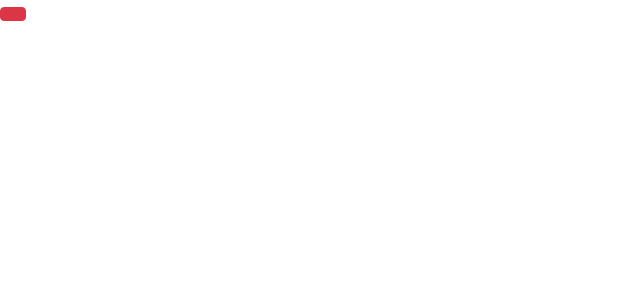
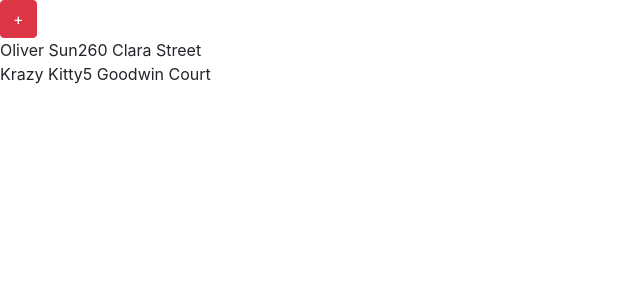
Before and after one commit to Olisun/My-Rolodex, a React (Create React App) app in the folder client/: page / in a window 1280 px wide. Shown: the top 300 px of the page, without its empty margins (0-640 px from the left). Built offline with nearby package versions, Linux system fonts and the light colour scheme.

Commit message:
created new components for contact info and contact list. refactored modal ad new contact form. added code to app js to display contacts on the DOM

```diff
--- a/client/package.json
+++ b/client/package.json
@@ -11,7 +11,10 @@
     "react": "^16.12.0",
     "react-dom": "^16.12.0",
     "react-scripts": "3.3.0",
-    "reactstrap": "^8.2.0"
+    "react-uuid": "^1.0.2",
+    "reactstrap": "^8.2.0",
+    "uuid": "^3.3.3",
+    "wowjs": "^1.1.3"
   },
   "scripts": {
     "start": "react-scripts start",
--- a/client/src/App.js
+++ b/client/src/App.js
@@ -1,11 +1,13 @@
 import React, { Component } from 'react';
 import ModalExample from "./components/Modal"
+import ContactList from './components/ContactList'
 
 class App extends Component {
   render() {
     return (
       <div>
         <ModalExample />
+        <ContactList />
       </div>
     )
   }
--- /dev/null
+++ b/client/src/components/ContactInfo.js
@@ -0,0 +1,25 @@
+import React, { Component } from 'react'
+
+class ContactInfo extends Component {
+  constructor(props) {
+    super(props)
+    const { name, address } = this.props;
+    this.state = {
+      isEditing: false,
+      name: name,
+      address: address
+    }
+  }
+
+  render() {
+    const { name, address } = this.props;
+    return (
+      <div>
+        {name}
+        {address}
+      </div>
+    )
+  }
+}
+
+export default ContactInfo;
--- /dev/null
+++ b/client/src/components/ContactList.js
@@ -0,0 +1,47 @@
+import React, { Component } from 'react'
+import uuid from "uuid/v4";
+import ContactInfo from './ContactInfo'
+
+class ContactList extends Component {
+  constructor(props) {
+    super(props)
+    this.state = {
+      contacts: [
+        {
+          name: "Oliver Sun",
+          address: "260 Clara Street",
+          key: uuid(),
+          id: uuid()
+        },
+        {
+          name: "Krazy Kitty",
+          address: "5 Goodwin Court",
+          key: uuid(),
+          id: uuid()
+        }
+      ]
+    }
+  }
+
+
+  render() {
+    const { contacts, contact } = this.state;
+    const Contacts = contacts.map(contact => {
+      return (
+        <ContactInfo
+          name={contact.name}
+          address={contact.address}
+          id={contact.id}
+          key={contact.key}
+        />
+      )
+    })
+    return (
+      <div>
+        {Contacts}
+      </div>
+    )
+  }
+}
+
+export default ContactList;
--- a/client/src/components/Modal.js
+++ b/client/src/components/Modal.js
@@ -1,27 +1,22 @@
 import React, { useState } from 'react';
 import { Button, Modal, ModalHeader, ModalBody, ModalFooter } from 'reactstrap';
-import Example from './NewContactForm'
+import NewContactForm from './NewContactForm'
 
 const ModalExample = (props) => {
-  const {
-    buttonLabel,
-    className
-  } = props;
-
+  const { buttonLabel, className } = props;
   const [modal, setModal] = useState(false);
-
   const toggle = () => setModal(!modal);
 
   return (
     <div>
-      <Button color="danger" onClick={toggle}>{buttonLabel}</Button>
+      <Button color="danger" onClick={toggle}>{"+"}</Button>
       <Modal isOpen={modal} toggle={toggle} className={className}>
-        <ModalHeader toggle={toggle}>Modal title</ModalHeader>
+        <ModalHeader toggle={toggle}>New Contact</ModalHeader>
         <ModalBody>
-          <Example />
+          <NewContactForm />
         </ModalBody>
         <ModalFooter>
-          <Button color="primary" onClick={toggle}>Do Something</Button>{' '}
+          <Button color="primary" onClick={toggle}>Submit</Button>{" "}
           <Button color="secondary" onClick={toggle}>Cancel</Button>
         </ModalFooter>
       </Modal>
--- a/client/src/components/NewContactForm.js
+++ b/client/src/components/NewContactForm.js
@@ -1,47 +1,23 @@
 import React, { Component } from 'react'
 import { Form, FormGroup, Label, Input, FormFeedback, FormText } from 'reactstrap';
 
-const Example = (props) => {
+const NewContactForm = (props) => {
   return (
     <Form>
       <FormGroup>
-        <Label for="exampleEmail">Input without validation</Label>
+        <Label for="exampleEmail">Contact Name:</Label>
         <Input />
-        <FormFeedback>You will not be able to see this</FormFeedback>
-        <FormText>Example help text that remains unchanged.</FormText>
+        <FormFeedback></FormFeedback>
+        <FormText></FormText>
       </FormGroup>
       <FormGroup>
-        <Label for="exampleEmail">Valid input</Label>
-        <Input valid />
-        <FormFeedback valid>Sweet! that name is available</FormFeedback>
-        <FormText>Example help text that remains unchanged.</FormText>
-      </FormGroup>
-      <FormGroup>
-        <Label for="examplePassword">Invalid input</Label>
-        <Input invalid />
-        <FormFeedback>Oh noes! that name is already taken</FormFeedback>
-        <FormText>Example help text that remains unchanged.</FormText>
-      </FormGroup>
-      <FormGroup>
-        <Label for="exampleEmail">Input without validation</Label>
+        <Label for="exampleEmail">Contact Address:</Label>
         <Input />
-        <FormFeedback tooltip>You will not be able to see this</FormFeedback>
-        <FormText>Example help text that remains unchanged.</FormText>
-      </FormGroup>
-      <FormGroup>
-        <Label for="exampleEmail">Valid input</Label>
-        <Input valid />
-        <FormFeedback valid tooltip>Sweet! that name is available</FormFeedback>
-        <FormText>Example help text that remains unchanged.</FormText>
-      </FormGroup>
-      <FormGroup>
-        <Label for="examplePassword">Invalid input</Label>
-        <Input invalid />
-        <FormFeedback tooltip>Oh noes! that name is already taken</FormFeedback>
-        <FormText>Example help text that remains unchanged.</FormText>
+        <FormFeedback></FormFeedback>
+        <FormText></FormText>
       </FormGroup>
     </Form>
   );
 }
 
-export default Example;
+export default NewContactForm;
```
Also changed, not shown: 1 other file (tests, documents, lock files or other folders).
